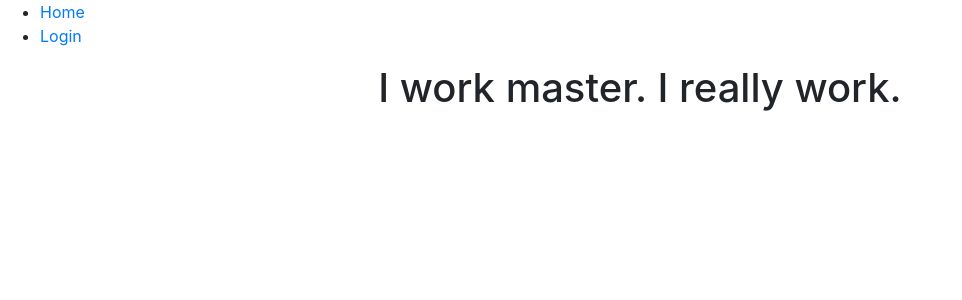
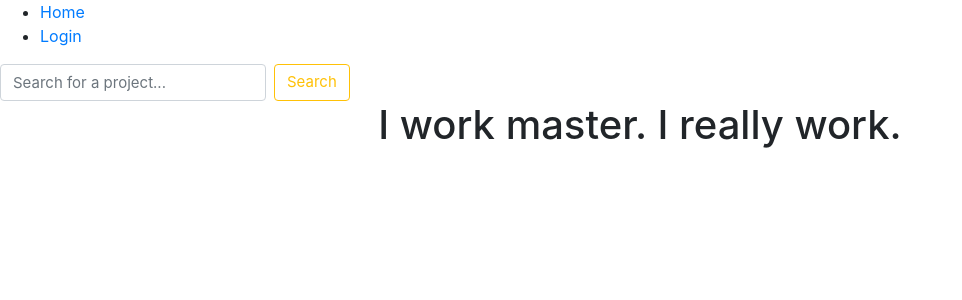
Before and after one commit to FrancisFlow/Portfolios-are-us, a Django app: template rateprojects/templates/home.html in a window 1280 px wide. Shown: the top 300 px of the page, without its empty margins (0-962 px from the left). Run offline with Django 3.2, Linux system fonts and the light colour scheme; the template is opened without the code that fills it, so the values that code supplies are empty; some libraries are stand-ins or nearby versions.

Commit message:
Added the search form in navbar and updated requirements.txt

```diff
--- a/rateprojects/templates/navbar.html
+++ b/rateprojects/templates/navbar.html
@@ -26,4 +26,8 @@
         </li>
         {% endif %}
     </ul>
+    <form class="form-inline my-2 my-lg-0 search" action="{% url 'search_results' %}" >
+		<input class="form-control mr-sm-2" type="search" placeholder="Search for a project... " aria-label="Search" style="font-size: 15px;" name="projects">
+		<button class="btn btn-outline-warning my-2 my-sm-0" type="submit" style="font-size: 15px;">Search</button>
+	  </form>
 </div>
--- a/rateprojects/urls.py
+++ b/rateprojects/urls.py
@@ -10,4 +10,6 @@ urlpatterns= [
     path('profile/', views.profile, name='profile'),
     path('new_project/', views.new_post, name='new_project'),
     path('update_profile/', views.update_profile, name='update_profile'),
+    path('single_project/<int:id>/', views.single_project, name='single_project'),
+    path('search/', views.search_results, name='search_results'),
 ]
--- a/requirements.txt
+++ b/requirements.txt
@@ -1,8 +1,13 @@
 asgiref==3.5.0
 backports.zoneinfo==0.2.1
 beautifulsoup4==4.11.1
+certifi==2021.10.8
+cloudinary==1.29.0
 Django==4.0.3
 django-bootstrap4==22.1
+django-tinymce==3.4.0
 psycopg2==2.9.3
+six==1.16.0
 soupsieve==2.3.2
 sqlparse==0.4.2
+urllib3==1.26.9
```
Also changed, not shown: rateprojects/templates/single_project.html (added, +7 -0 lines).
